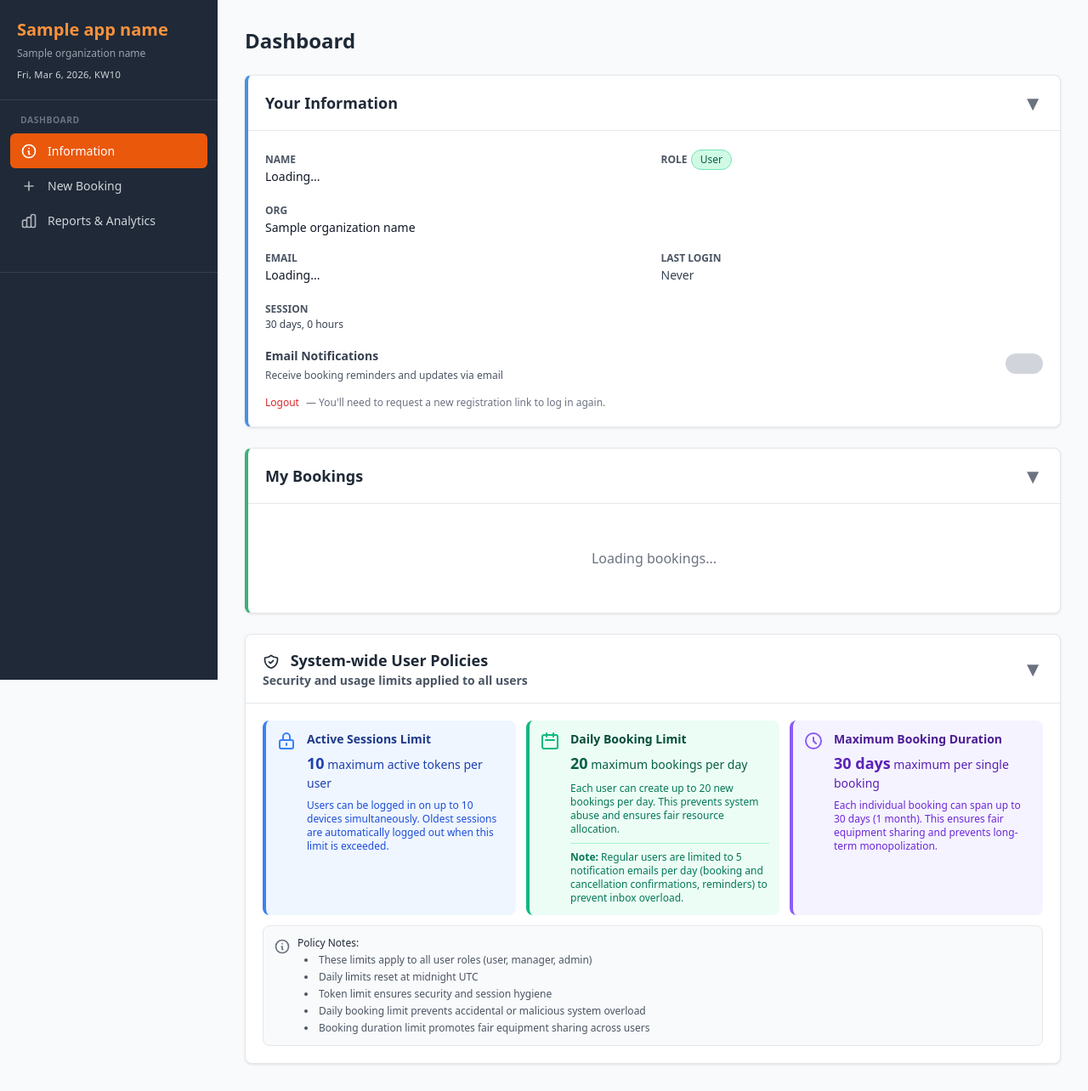
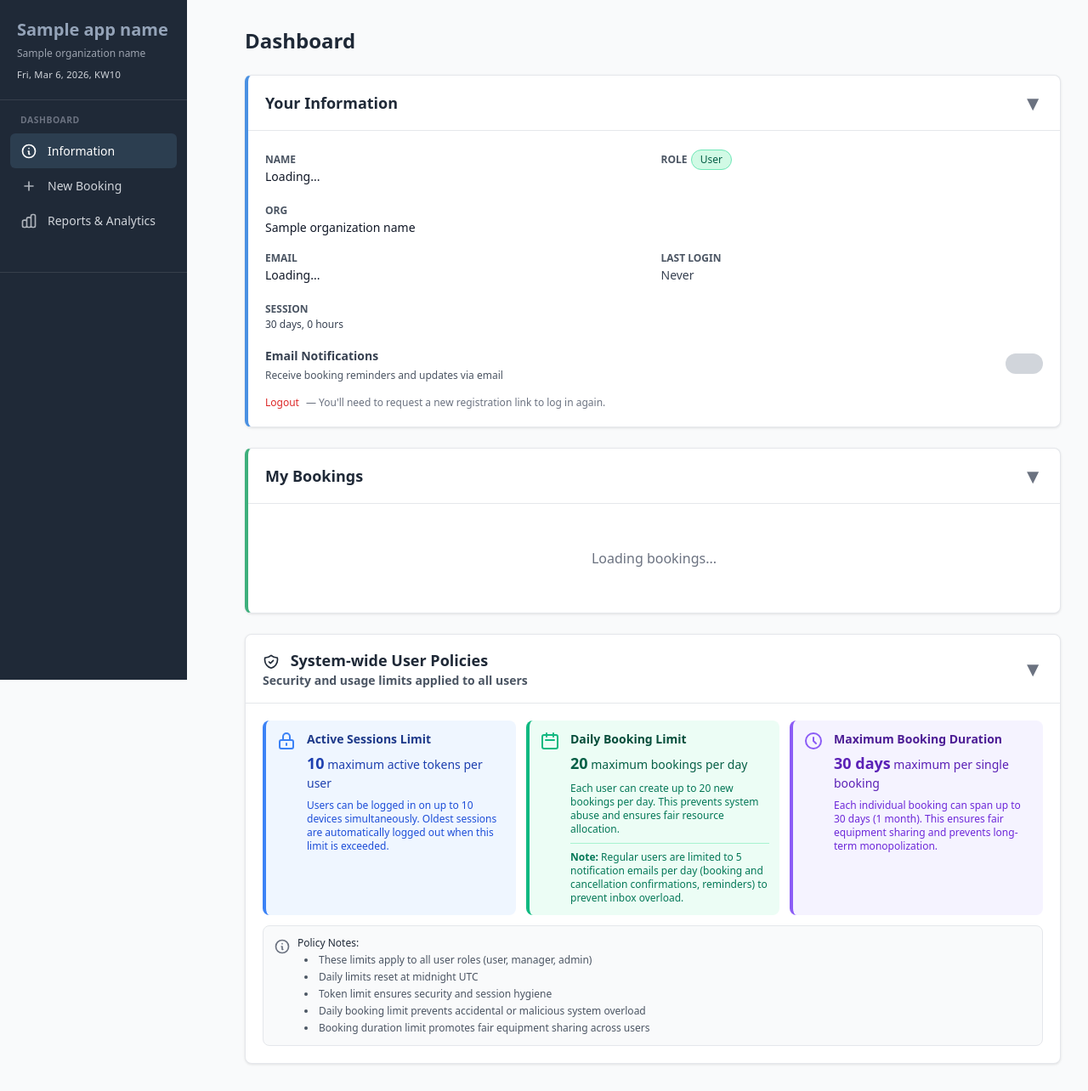
Before and after one commit to cogitex/rfbooking-fastapi-oss, a FastAPI app: template templates/dashboard.html in a window 1280 px wide. Shown: the whole page at 85% size. Run offline with FastAPI, Linux system fonts and the light colour scheme; the template is opened without the code that fills it: most values are stand-ins (such as "Sample title", 1, 10 or a date in 2020); data that the repository does not hold is empty; parts of the project's set-up code (start-up, migrations or seed data) failed here and were passed over.

Commit message:
UI alignment step 1: CSS brand colors orange → charcoal + focus rings
Replace --brand-* CSS variables from orange/amber palette to charcoal.
Update input:focus, .form-input:focus, and .equipment-card.selected
box-shadow from orange rgba to charcoal rgba.

Co-Authored-By: Claude Opus 4.6 <noreply@anthropic.com>

```diff
--- a/static/css/styles.css
+++ b/static/css/styles.css
@@ -3,20 +3,20 @@
 /* SPDX-License-Identifier: AGPL-3.0-or-later */
 
 /* ============================================================================
-   CSS VARIABLES - Orange/Amber Theme (aligned with rfbooking-core)
+   CSS VARIABLES - Charcoal Theme (aligned with rfbooking-core)
    ============================================================================ */
 :root {
-    /* Primary Brand Colors - Orange/Amber */
-    --brand-50: #fff7ed;
-    --brand-100: #ffedd5;
-    --brand-200: #fed7aa;
-    --brand-300: #fdba74;
-    --brand-400: #fb923c;
-    --brand-500: #f97316;
-    --brand-600: #ea580c;
-    --brand-700: #c2410c;
-    --brand-800: #9a3412;
-    --brand-900: #7c2d12;
+    /* Primary Brand Colors - Charcoal */
+    --brand-50: #f8fafc;
+    --brand-100: #f1f5f9;
+    --brand-200: #e2e8f0;
+    --brand-300: #cbd5e1;
+    --brand-400: #94a3b8;
+    --brand-500: #64748b;
+    --brand-600: #2c3e50;
+    --brand-700: #1e2d3d;
+    --brand-800: #1a252f;
+    --brand-900: #0f172a;
 
     /* Secondary Colors */
     --gray-50: #f9fafb;
@@ -163,8 +163,8 @@ button {
 
 input:focus, select:focus, textarea:focus {
     outline: none;
-    border-color: var(--brand-500);
-    box-shadow: 0 0 0 3px rgba(249, 115, 22, 0.15);
+    border-color: var(--brand-600);
+    box-shadow: 0 0 0 3px rgba(44, 62, 80, 0.15);
 }
 
 input[type="checkbox"]:checked,
@@ -203,6 +203,11 @@ input[type="radio"]:checked {
 
 .toggle-switch.active::after {
     transform: translateX(20px);
+}
+
+/* Green variant for email notifications */
+#emailNotificationsToggleSwitch.active {
+    background-color: #22c55e;
 }
 
 /* ============================================================================
@@ -361,8 +366,8 @@ tbody td {
 
 .form-input:focus {
     outline: none;
-    border-color: var(--accent-purple);
-    box-shadow: 0 0 0 3px rgba(124, 92, 219, 0.15);
+    border-color: var(--brand-600);
+    box-shadow: 0 0 0 3px rgba(44, 62, 80, 0.15);
 }
 
 /* Toggle arrow transition */
@@ -469,8 +474,8 @@ tbody td {
 }
 
 .equipment-card.selected {
-    border-color: var(--brand-500);
-    box-shadow: 0 0 0 3px rgba(249, 115, 22, 0.15);
+    border-color: var(--brand-600);
+    box-shadow: 0 0 0 3px rgba(44, 62, 80, 0.15);
 }
 
 .equipment-card-title {
@@ -1118,12 +1123,12 @@ tbody td {
 }
 
 /* ============================================================================
-   SIDEBAR STYLES
+   SIDEBAR STYLES width: 256px
    ============================================================================ */
 
 .sidebar {
     background-color: var(--sidebar-bg);
-    width: 256px;
+    width: 220px;
     min-height: 100vh;
     position: fixed;
     left: 0;
```
